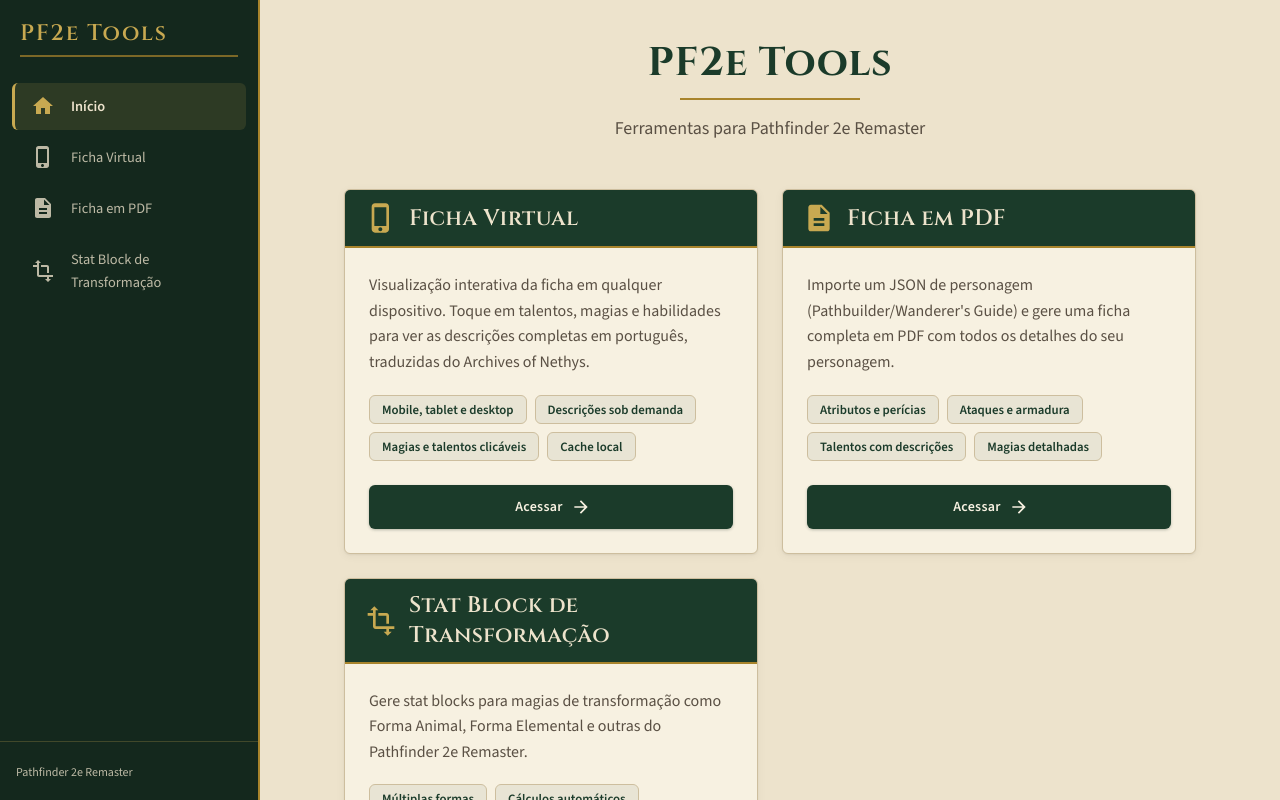
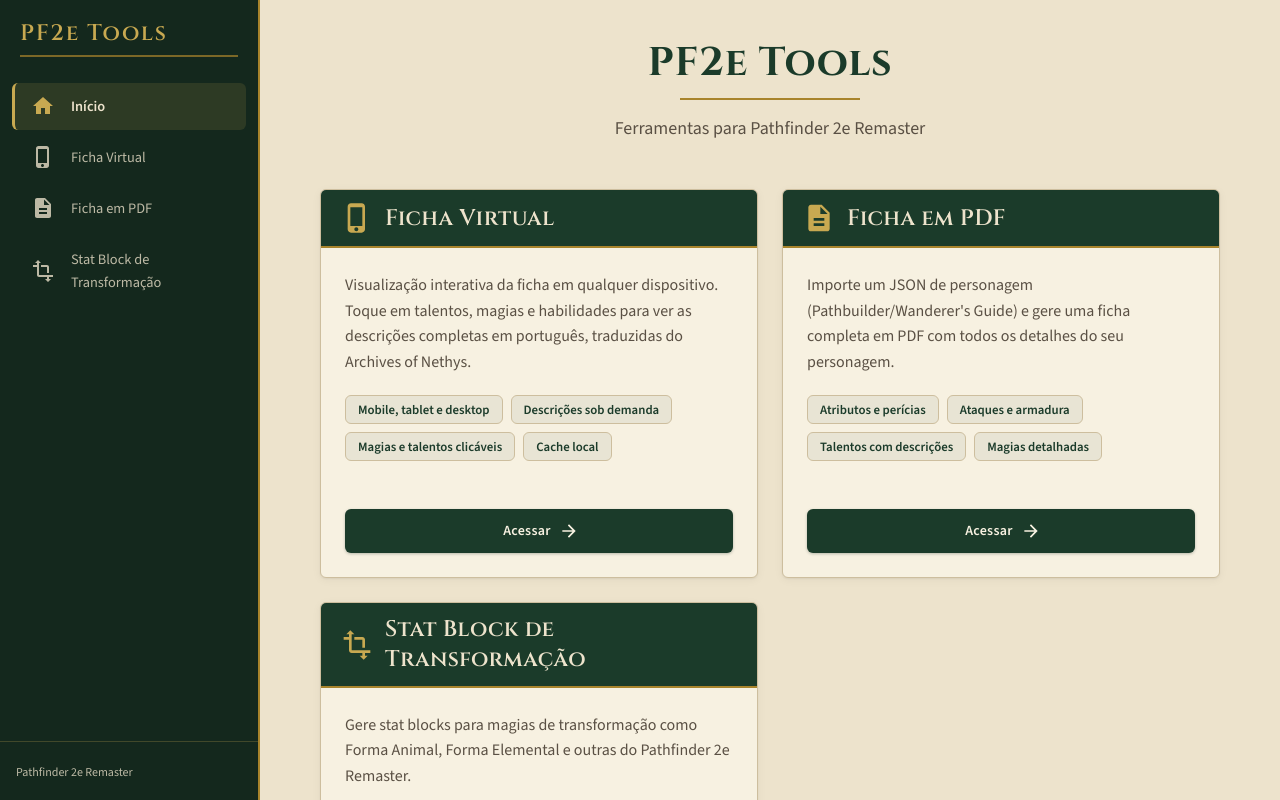
Before and after one commit to danfigueroa/pf2e-tools, a React (Vite) app: page / in a window 1280 px wide. Shown: the top 800 px of the page. Built offline with nearby package versions, Linux system fonts and the light colour scheme.

Commit message:
fix: margens da home sem dobrar o padding no celular

```diff
--- a/src/pages/HomePage.tsx
+++ b/src/pages/HomePage.tsx
@@ -66,10 +66,12 @@
 export const HomePage = () => {
   const navigate = useNavigate();
 
+  // Sem gutters: o MainLayout já dá a margem, e no celular a soma das duas
+  // comia 32px de cada lado.
   return (
-    <Container maxWidth="md">
+    <Container maxWidth="md" disableGutters>
       {/* Cabeçalho */}
-      <Box sx={{ textAlign: 'center', mb: 6, pt: 2 }}>
+      <Box sx={{ textAlign: 'center', mb: { xs: 4, sm: 6 }, pt: 2 }}>
         <Typography
           variant="h1"
           component="h1"
@@ -81,7 +83,7 @@
         {/* Filete dourado, como os cabeçalhos dos livros */}
         <Box
           sx={{
-            width: 180,
+            width: { xs: 120, sm: 180 },
             height: 2,
             mx: 'auto',
             mb: 2,
@@ -147,7 +149,7 @@
               </Typography>
             </Box>
 
-            <CardContent sx={{ flexGrow: 1, p: 3 }}>
+            <CardContent sx={{ flexGrow: 1, p: { xs: 2.5, sm: 3 } }}>
               <Typography
                 variant="body1"
                 color="text.secondary"
@@ -180,7 +182,7 @@
               </Box>
             </CardContent>
 
-            <CardActions sx={{ p: 3, pt: 0 }}>
+            <CardActions sx={{ p: { xs: 2.5, sm: 3 }, pt: 0 }}>
               <Button
                 variant="contained"
                 fullWidth
@@ -195,7 +197,7 @@
       </Box>
 
       {/* Rodapé */}
-      <Box sx={{ mt: 6, textAlign: 'center', pb: 2 }}>
+      <Box sx={{ mt: { xs: 4, sm: 6 }, textAlign: 'center', pb: 2 }}>
         <Typography variant="body2" color="text.secondary">
           Feito para a comunidade Pathfinder 2e
         </Typography>
```
